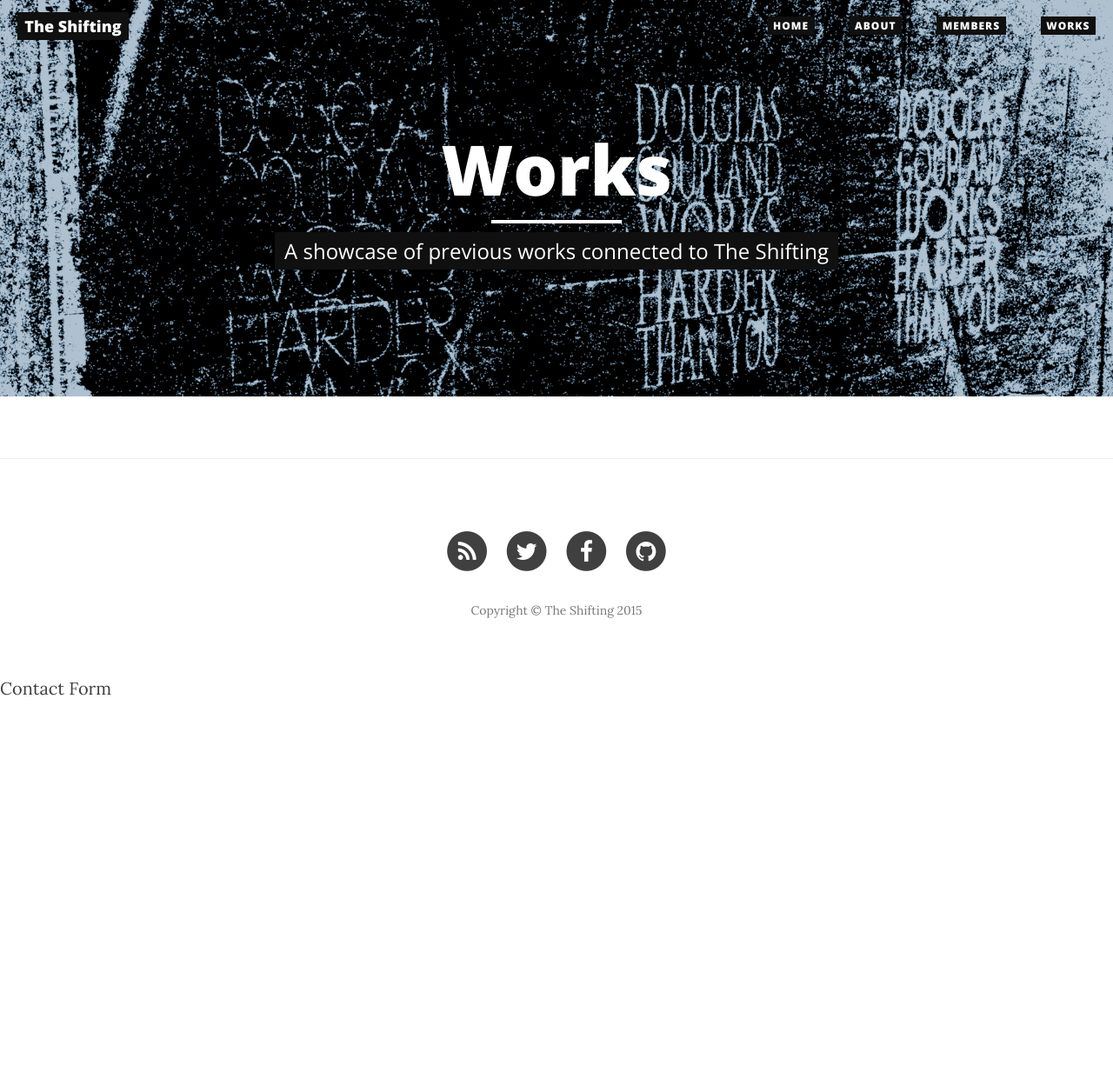
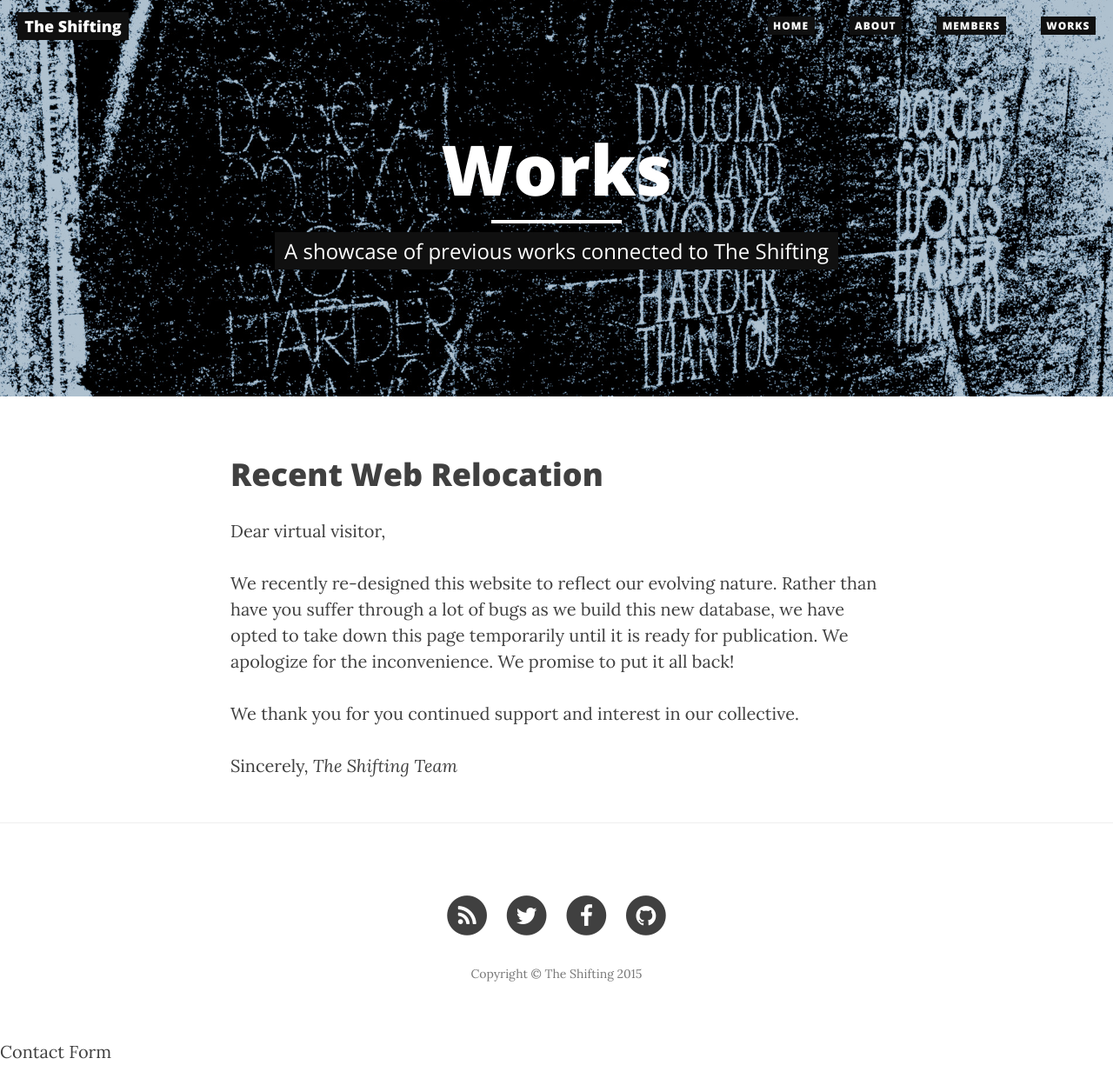
Before and after one commit to adriandgr/shifting-website, a Jekyll site: the page built from works.html, in a window 1280 px wide. Shown: the whole page at 87% size. Built offline with Jekyll 4.4.1, drawn with Linux system fonts in a browser that asks for light colours; nearby versions of some CDN libraries; before the commit the page ends 900 px from its top, so only the background shows below that.

Commit message:
Onzo: works

```diff
--- a/works.html
+++ b/works.html
@@ -4,3 +4,14 @@ title: "Works"
 description: "A showcase of previous works connected to The Shifting"
 header-img: "img/works-bg.jpg"
 ---
+
+<h1>Recent Web Relocation</h1>
+
+<p>Dear virtual visitor,</p>
+
+<p>We recently re-designed this website to reflect our evolving nature. Rather than have you suffer through a lot of bugs as we build this new database, we have opted to take down this page temporarily until it is ready for publication. We apologize for the inconvenience. We promise to put it all back!</p>
+
+<p>We thank you for you continued support and interest in our collective.</p>
+
+<p>Sincerely,
+<em>The Shifting Team</em></p>
```
